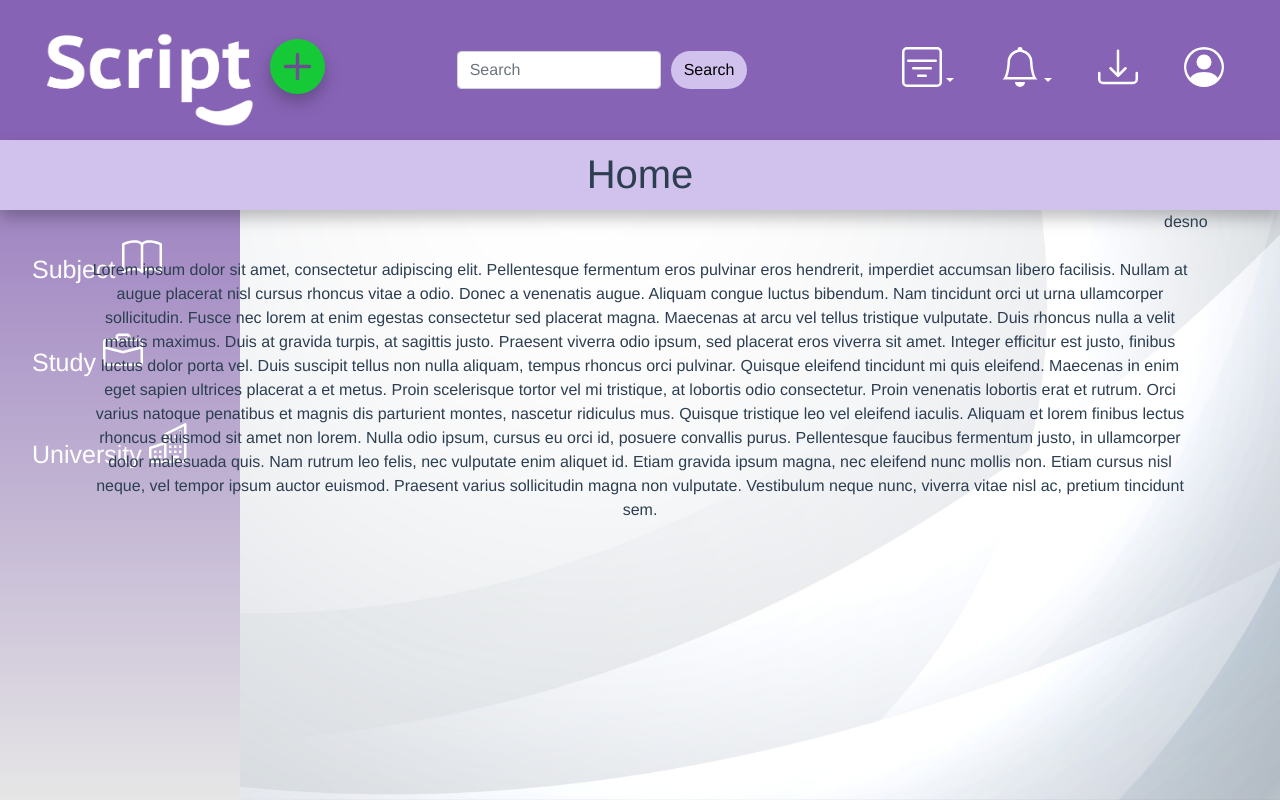
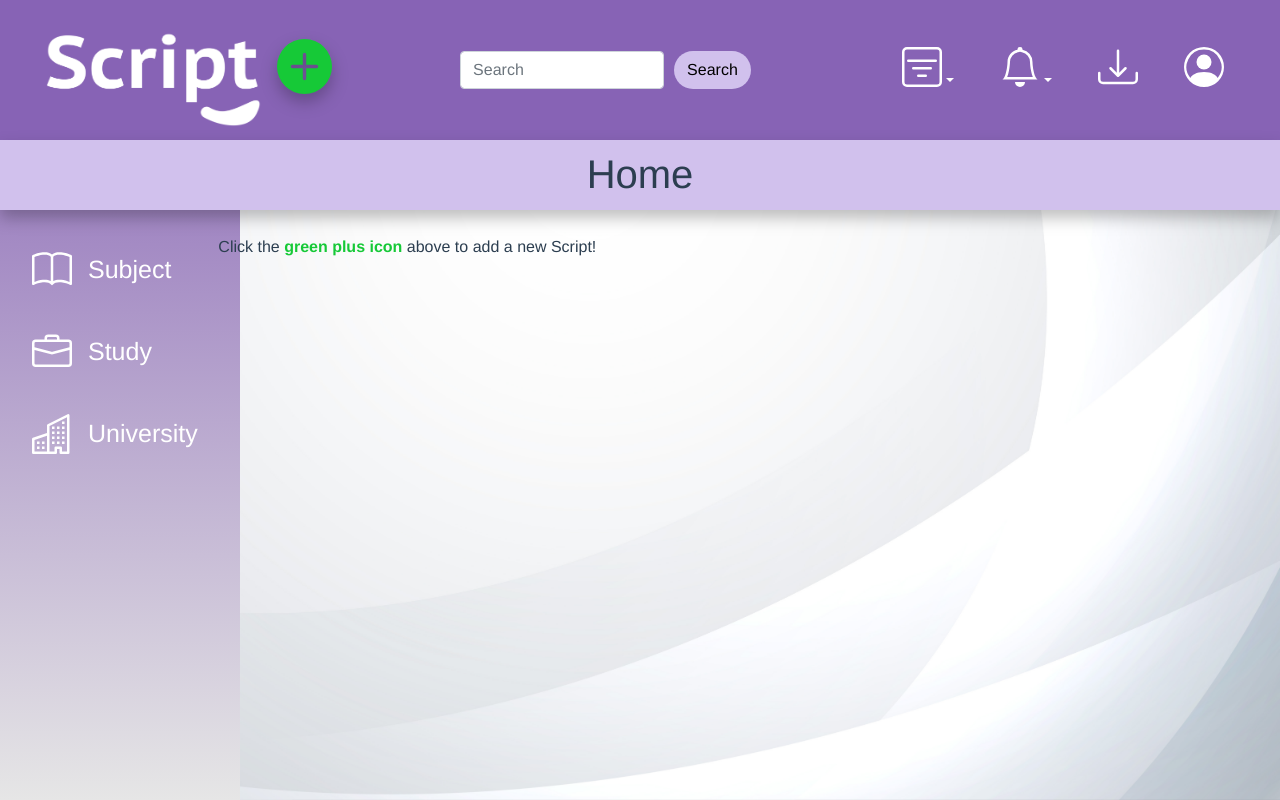
Before and after one commit to KajaRado7/Scripto-frontend, a Vue app: page / in a window 1280 px wide. Built offline with nearby package versions, Linux system fonts and the light colour scheme.

Commit message:
Ispravak ikona i teksta ( LeftNav ) + grid za views-e

```diff
--- a/src/App.vue
+++ b/src/App.vue
@@ -18,6 +18,7 @@
                   <img
                     src="@/assets/logo.png"
                     height="100"
+                    width="215"
                     class="d-inline-block logo"
                     loading="lazy"
                   />
@@ -285,8 +286,7 @@
         <!---LeftNav-------------------------------------------------------->
         <nav class="leftNav">
           <router-link to="/subject">
-            <a href="#subject">
-              Subject
+            <a href="#subject" style="display:flex;align-items:center">
               <svg
                 xmlns="http://www.w3.org/2000/svg"
                 width="40"
@@ -299,11 +299,11 @@
                   d="M1 2.828c.885-.37 2.154-.769 3.388-.893 1.33-.134 2.458.063 3.112.752v9.746c-.935-.53-2.12-.603-3.213-.493-1.18.12-2.37.461-3.287.811V2.828zm7.5-.141c.654-.689 1.782-.886 3.112-.752 1.234.124 2.503.523 3.388.893v9.923c-.918-.35-2.107-.692-3.287-.81-1.094-.111-2.278-.039-3.213.492V2.687zM8 1.783C7.015.936 5.587.81 4.287.94c-1.514.153-3.042.672-3.994 1.105A.5.5 0 0 0 0 2.5v11a.5.5 0 0 0 .707.455c.882-.4 2.303-.881 3.68-1.02 1.409-.142 2.59.087 3.223.877a.5.5 0 0 0 .78 0c.633-.79 1.814-1.019 3.222-.877 1.378.139 2.8.62 3.681 1.02A.5.5 0 0 0 16 13.5v-11a.5.5 0 0 0-.293-.455c-.952-.433-2.48-.952-3.994-1.105C10.413.809 8.985.936 8 1.783z"
                 />
               </svg>
+              <span class="leftNavText">Subject</span>
             </a>
           </router-link>
           <router-link to="/study">
-            <a href="#study">
-              Study
+            <a href="#study" style="display:flex;align-items:center">
               <svg
                 xmlns="http://www.w3.org/2000/svg"
                 width="40"
@@ -316,11 +316,11 @@
                   d="M6.5 1A1.5 1.5 0 0 0 5 2.5V3H1.5A1.5 1.5 0 0 0 0 4.5v8A1.5 1.5 0 0 0 1.5 14h13a1.5 1.5 0 0 0 1.5-1.5v-8A1.5 1.5 0 0 0 14.5 3H11v-.5A1.5 1.5 0 0 0 9.5 1h-3zm0 1h3a.5.5 0 0 1 .5.5V3H6v-.5a.5.5 0 0 1 .5-.5zm1.886 6.914L15 7.151V12.5a.5.5 0 0 1-.5.5h-13a.5.5 0 0 1-.5-.5V7.15l6.614 1.764a1.5 1.5 0 0 0 .772 0zM1.5 4h13a.5.5 0 0 1 .5.5v1.616L8.129 7.948a.5.5 0 0 1-.258 0L1 6.116V4.5a.5.5 0 0 1 .5-.5z"
                 />
               </svg>
+              <span class="leftNavText">Study</span>
             </a>
           </router-link>
           <router-link to="/university">
-            <a href="#university">
-              University
+            <a href="#university" style="display:flex;align-items:center">
               <svg
                 xmlns="http://www.w3.org/2000/svg"
                 width="40"
@@ -337,13 +337,14 @@
                   d="M2 11h1v1H2v-1zm2 0h1v1H4v-1zm-2 2h1v1H2v-1zm2 0h1v1H4v-1zm4-4h1v1H8V9zm2 0h1v1h-1V9zm-2 2h1v1H8v-1zm2 0h1v1h-1v-1zm2-2h1v1h-1V9zm0 2h1v1h-1v-1zM8 7h1v1H8V7zm2 0h1v1h-1V7zm2 0h1v1h-1V7zM8 5h1v1H8V5zm2 0h1v1h-1V5zm2 0h1v1h-1V5zm0-2h1v1h-1V3z"
                 />
               </svg>
+              <span class="leftNavText">University</span>
             </a>
           </router-link>
         </nav>
         <!---LeftNav-------------------------------------------------------->
       </div>
       <div class="col-8"></div>
-      <div class="col-2">desno</div>
+      <div class="col-2"></div>
     </div>
     <router-view />
   </div>
@@ -364,6 +365,11 @@ export default {
 </script>
 
 <style lang="scss">
+.leftNavText {
+  display: block;
+  margin-right: 1rem;
+  margin-left: 1rem;
+}
 .main {
   margin-left: 220px;
   font-size: 28px;
@@ -380,7 +386,7 @@ export default {
   background-color: #8763b5;
   background-image: linear-gradient(#8763b5, #e6e6e6);
   overflow-x: hidden;
-  padding-top: 208px;
+  padding-top: 220px;
   text-align: left;
 }
 
--- a/src/views/Add Script.vue
+++ b/src/views/Add Script.vue
@@ -1,6 +1,12 @@
 <template>
-  <div class="container">
-    <br />
-    <h3>Add Script content</h3>
+  <div class="row">
+    <div class="col-2"></div>
+    <div class="col-8" style="text-align:justify;">
+      <br />
+      <p>
+        Add Script content
+      </p>
+    </div>
+    <div class="col-2"></div>
   </div>
 </template>
--- a/src/views/Home.vue
+++ b/src/views/Home.vue
@@ -1,29 +1,14 @@
 <template>
-  <div class="container">
-    <br />
-    <p>
-      Lorem ipsum dolor sit amet, consectetur adipiscing elit. Pellentesque
-      fermentum eros pulvinar eros hendrerit, imperdiet accumsan libero
-      facilisis. Nullam at augue placerat nisl cursus rhoncus vitae a odio.
-      Donec a venenatis augue. Aliquam congue luctus bibendum. Nam tincidunt
-      orci ut urna ullamcorper sollicitudin. Fusce nec lorem at enim egestas
-      consectetur sed placerat magna. Maecenas at arcu vel tellus tristique
-      vulputate. Duis rhoncus nulla a velit mattis maximus. Duis at gravida
-      turpis, at sagittis justo. Praesent viverra odio ipsum, sed placerat eros
-      viverra sit amet. Integer efficitur est justo, finibus luctus dolor porta
-      vel. Duis suscipit tellus non nulla aliquam, tempus rhoncus orci pulvinar.
-      Quisque eleifend tincidunt mi quis eleifend. Maecenas in enim eget sapien
-      ultrices placerat a et metus. Proin scelerisque tortor vel mi tristique,
-      at lobortis odio consectetur. Proin venenatis lobortis erat et rutrum.
-      Orci varius natoque penatibus et magnis dis parturient montes, nascetur
-      ridiculus mus. Quisque tristique leo vel eleifend iaculis. Aliquam et
-      lorem finibus lectus rhoncus euismod sit amet non lorem. Nulla odio ipsum,
-      cursus eu orci id, posuere convallis purus. Pellentesque faucibus
-      fermentum justo, in ullamcorper dolor malesuada quis. Nam rutrum leo
-      felis, nec vulputate enim aliquet id. Etiam gravida ipsum magna, nec
-      eleifend nunc mollis non. Etiam cursus nisl neque, vel tempor ipsum auctor
-      euismod. Praesent varius sollicitudin magna non vulputate. Vestibulum
-      neque nunc, viverra vitae nisl ac, pretium tincidunt sem.
-    </p>
+  <div class="row">
+    <div class="col-2"></div>
+    <div class="col-8" style="text-align:justify;">
+      <br />
+      <p>
+        Click the
+        <b style="color:#16c937">green plus icon</b>
+        above to add a new Script!
+      </p>
+    </div>
+    <div class="col-2"></div>
   </div>
 </template>
--- a/src/views/My Account.vue
+++ b/src/views/My Account.vue
@@ -1,6 +1,12 @@
 <template>
-  <div class="container">
-    <br />
-    <h3>My Account content</h3>
+  <div class="row">
+    <div class="col-2"></div>
+    <div class="col-8" style="text-align:justify;">
+      <br />
+      <p>
+        My Account content
+      </p>
+    </div>
+    <div class="col-2"></div>
   </div>
 </template>
--- a/src/views/My Downloads.vue
+++ b/src/views/My Downloads.vue
@@ -1,6 +1,12 @@
 <template>
-  <div class="container">
-    <br />
-    <h3>My Downloads content</h3>
+  <div class="row">
+    <div class="col-2"></div>
+    <div class="col-8" style="text-align:justify;">
+      <br />
+      <p>
+        My Downloads
+      </p>
+    </div>
+    <div class="col-2"></div>
   </div>
 </template>
--- a/src/views/Script.vue
+++ b/src/views/Script.vue
@@ -1,6 +1,12 @@
 <template>
-  <div class="container">
-    <br />
-    <h3>Script content</h3>
+  <div class="row">
+    <div class="col-2"></div>
+    <div class="col-8" style="text-align:justify;">
+      <br />
+      <p>
+        Script Content
+      </p>
+    </div>
+    <div class="col-2"></div>
   </div>
 </template>
--- a/src/views/Search Results.vue
+++ b/src/views/Search Results.vue
@@ -1,6 +1,12 @@
 <template>
-  <div class="container">
-    <br />
-    <h3>Search Results content</h3>
+  <div class="row">
+    <div class="col-2"></div>
+    <div class="col-8" style="text-align:justify;">
+      <br />
+      <p>
+        Search Results
+      </p>
+    </div>
+    <div class="col-2"></div>
   </div>
 </template>
--- a/src/views/Study.vue
+++ b/src/views/Study.vue
@@ -1,6 +1,9 @@
 <template>
-  <div class="container">
-    <br />
-    <h3>Study content</h3>
+  <div class="row">
+    <div class="col-2"></div>
+    <div class="col-8" style="text-align:justify;">
+      <br />
+    </div>
+    <div class="col-2"></div>
   </div>
 </template>
--- a/src/views/Subject.vue
+++ b/src/views/Subject.vue
@@ -1,6 +1,9 @@
 <template>
-  <div class="container">
-    <br />
-    <h3>Subject content</h3>
+  <div class="row">
+    <div class="col-2"></div>
+    <div class="col-8" style="text-align:justify;">
+      <br />
+    </div>
+    <div class="col-2"></div>
   </div>
 </template>
--- a/src/views/Top Downloads.vue
+++ b/src/views/Top Downloads.vue
@@ -1,6 +1,12 @@
 <template>
-  <div class="container">
-    <br />
-    <h3>Top Downloads content</h3>
+  <div class="row">
+    <div class="col-2"></div>
+    <div class="col-8" style="text-align:justify;">
+      <br />
+      <p>
+        Top Downloads Content
+      </p>
+    </div>
+    <div class="col-2"></div>
   </div>
 </template>
--- a/src/views/Top Ratings.vue
+++ b/src/views/Top Ratings.vue
@@ -1,6 +1,12 @@
 <template>
-  <div class="container">
-    <br />
-    <h3>Top Ratings content</h3>
+  <div class="row">
+    <div class="col-2"></div>
+    <div class="col-8" style="text-align:justify;">
+      <br />
+      <p>
+        Top Ratings Content
+      </p>
+    </div>
+    <div class="col-2"></div>
   </div>
 </template>
--- a/src/views/University.vue
+++ b/src/views/University.vue
@@ -1,6 +1,9 @@
 <template>
-  <div class="container">
-    <br />
-    <h3>University content</h3>
+  <div class="row">
+    <div class="col-2"></div>
+    <div class="col-8" style="text-align:justify;">
+      <br />
+    </div>
+    <div class="col-2"></div>
   </div>
 </template>
```
